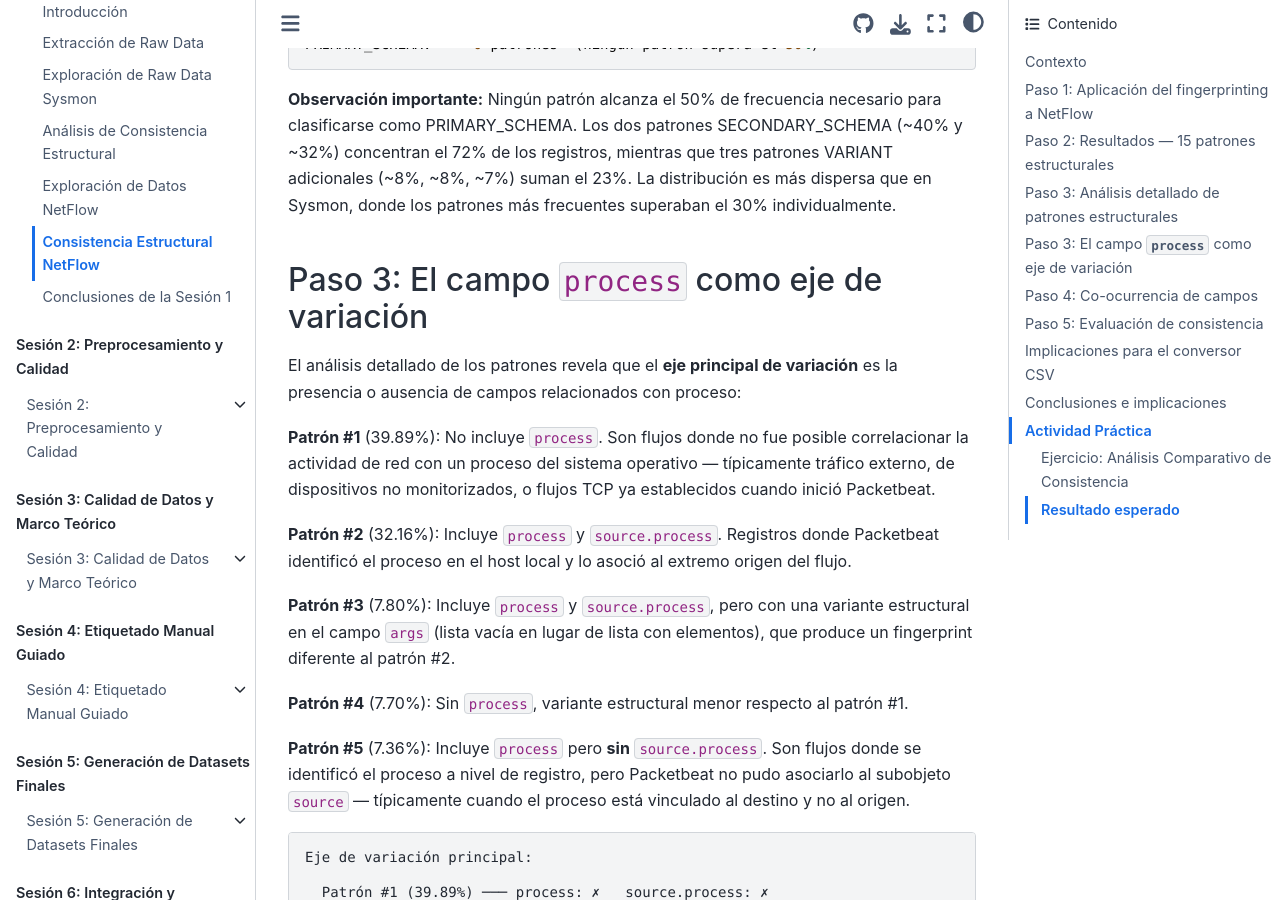
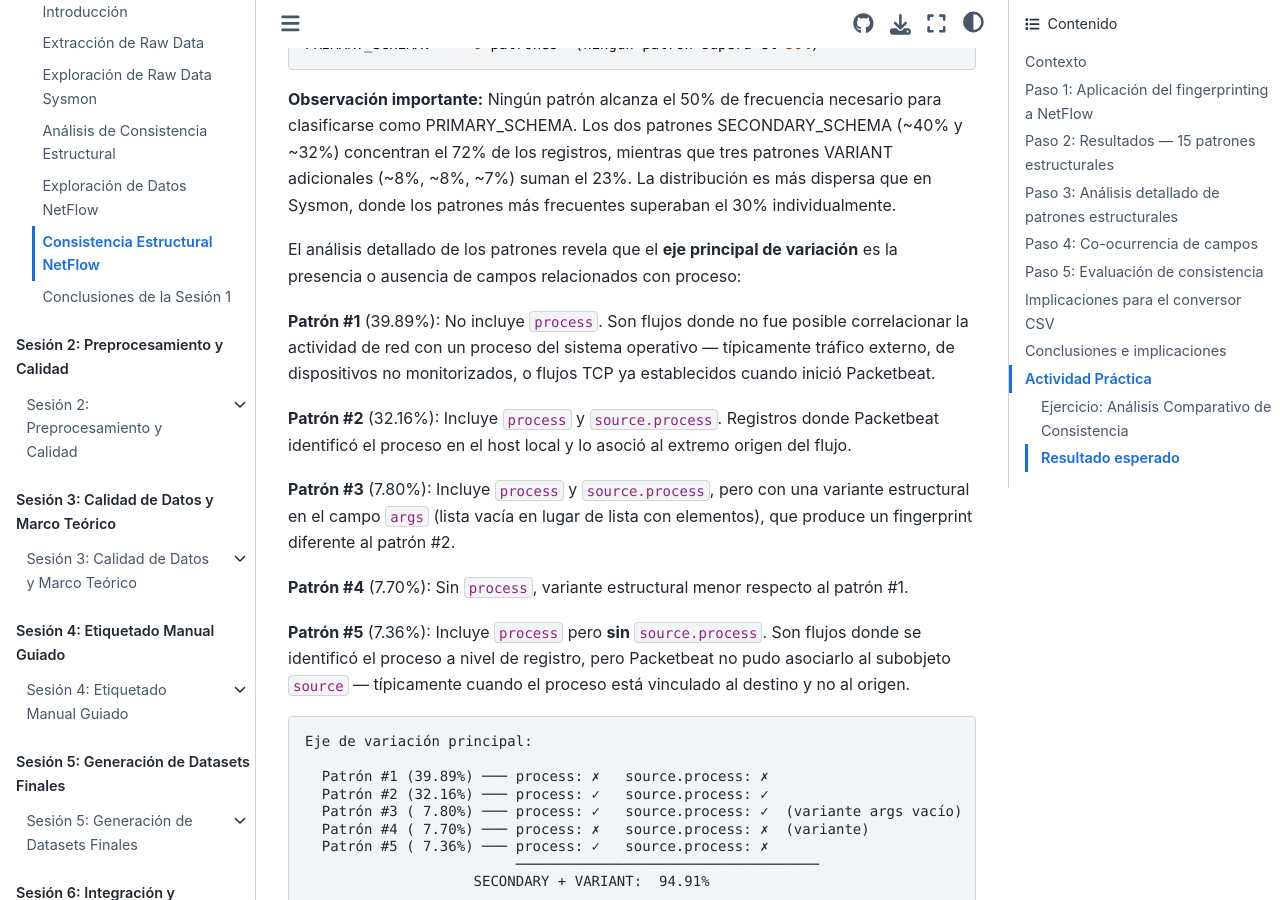
Before and after one commit to ollerenac/curso2026, a Jupyter Book: the page built from sesion-1/5-consistencia-netflow.md, in a window 1280 px wide and 900 px high, scrolled down 4827 px. Built offline with Jupyter Book 1.0.4 settings and Sphinx 7.4.7 and the Sphinx Book theme 1.1.4, drawn with Linux system fonts in a browser that asks for light colours.

Commit message:
fix(sesion-1): remove duplicate Paso 3 header in 5-consistencia-netflow.md
The 'process como eje de variación' interpretation text was incorrectly
marked as a second ## Paso 3. It now flows as continuation within Paso 3.

Co-Authored-By: Claude Sonnet 4.6 <noreply@anthropic.com>

```diff
--- a/sesion-1/5-consistencia-netflow.md
+++ b/sesion-1/5-consistencia-netflow.md
@@ -216,8 +216,6 @@ PRIMARY_SCHEMA:     0 patrones  (ningún patrón supera el 50%)
 
 **Observación importante:** Ningún patrón alcanza el 50% de frecuencia necesario para clasificarse como PRIMARY_SCHEMA. Los dos patrones SECONDARY_SCHEMA (~40% y ~32%) concentran el 72% de los registros, mientras que tres patrones VARIANT adicionales (~8%, ~8%, ~7%) suman el 23%. La distribución es más dispersa que en Sysmon, donde los patrones más frecuentes superaban el 30% individualmente.
 
-## Paso 3: El campo `process` como eje de variación
-
 El análisis detallado de los patrones revela que el **eje principal de variación** es la presencia o ausencia de campos relacionados con proceso:
 
 **Patrón #1** (39.89%): No incluye `process`. Son flujos donde no fue posible correlacionar la actividad de red con un proceso del sistema operativo — típicamente tráfico externo, de dispositivos no monitorizados, o flujos TCP ya establecidos cuando inició Packetbeat.
```
